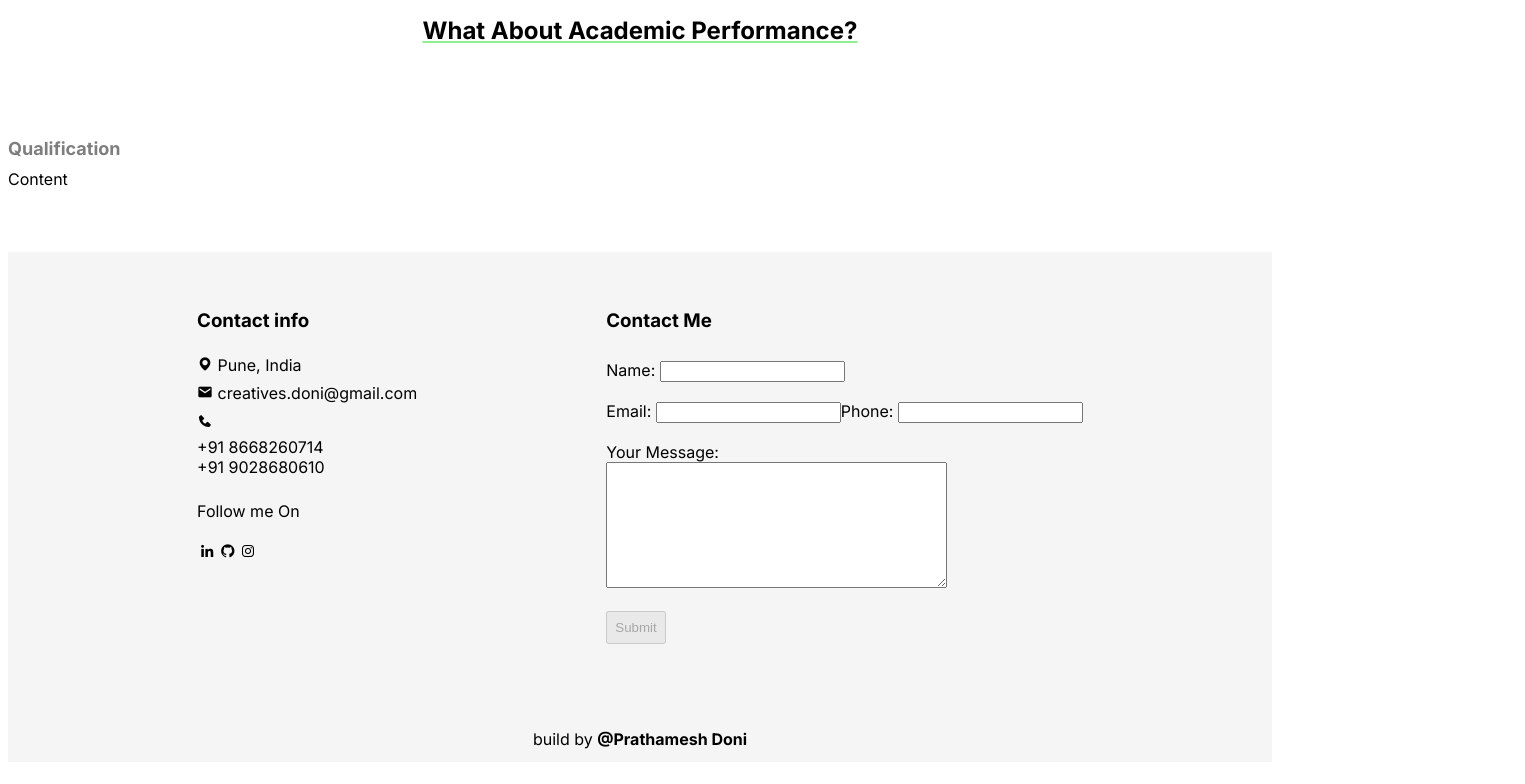
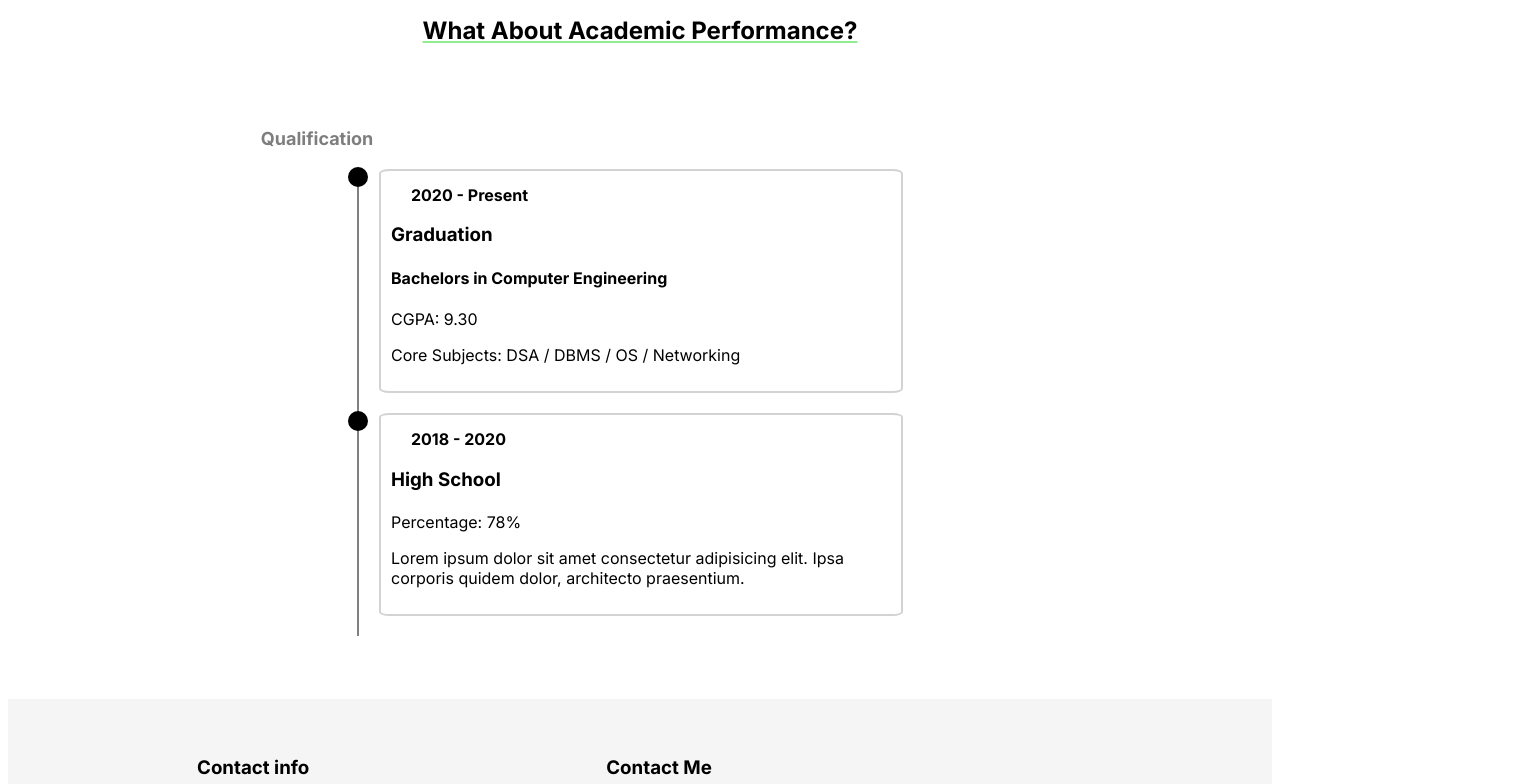
Before and after one commit to hacknovas/PortfolioHN, a Next.js app: page / in a window 1280 px wide. Shown: the part 2460-3244 px from the top of the page, 1525 px wide, since content can reach past the window. Built offline with nearby package versions, Linux system fonts and the light colour scheme.

Commit message:
edu  section added

```diff
--- a/src/app/CSS/edu.module.css
+++ b/src/app/CSS/edu.module.css
@@ -7,12 +7,56 @@
 }
 
 .sectionName {
-  padding: 10px 0;
+  padding-bottom: 20px;
   font-size: large;
   font-weight: bolder;
+  position: relative;
+  left: 20%;
   opacity: 0.5;
 }
 
 .educationContent {
   margin: 5% 0;
 }
+
+.educationList {
+  display: flex;
+  flex-direction: column;
+  justify-content: center;
+  align-items: center;
+  /* text-wrap: wrap; */
+}
+.educationMark {
+  border-left: 2px solid grey;
+  padding: 0 20px;
+}
+
+.singleEDU {
+  width: 500px;
+  border: 2px solid lightgrey;
+  margin-bottom: 20px;
+  transition: all 0.3s ease-in;
+  border-radius: 2%;
+  padding: 10px;
+}
+
+.singleEDU:hover {
+  /* background-color: lightgray;
+   */
+   transform: translateX(2px);
+}
+
+.singleEDU::before {
+  content: "";
+  position: relative;
+  width: 16px;
+  height: 16px;
+  display: inline-block;
+  border-radius: 50%;
+  /* right: 100%; */
+  /* top: 0; */
+  background-color: black;
+  border: 2px solid black;
+  left: -43px;
+  top: -14px;
+}
--- a/src/app/Components/Edu.tsx
+++ b/src/app/Components/Edu.tsx
@@ -6,7 +6,24 @@ export default function Edu() {
             <div className={styles.sectionIntro}>What About Academic Performance? </div>
             <div className={styles.educationContent}>
                 <div className={styles.sectionName}>Qualification</div>
-                <div>Content</div>
+                <div className={styles.educationList}>
+                    <div className={styles.educationMark}>
+                        <div className={styles.singleEDU}>
+                            <b>2020 - Present</b>
+                            <h3>Graduation</h3>
+                            <h4>Bachelors in Computer Engineering  </h4>
+                            <p>CGPA: 9.30</p>
+                            <p>Core Subjects: DSA / DBMS / OS / Networking</p>
+                        </div>
+                        <div className={styles.singleEDU}>
+                            <b>2018 - 2020</b>
+                            <h3>High School</h3>
+                            <h4></h4>
+                            <p>Percentage: 78%</p>
+                            <p>Lorem ipsum dolor sit amet consectetur adipisicing elit. Ipsa corporis quidem dolor, architecto praesentium.</p>
+                        </div>
+                    </div>
+                </div>
             </div>
 
         </div>
```
